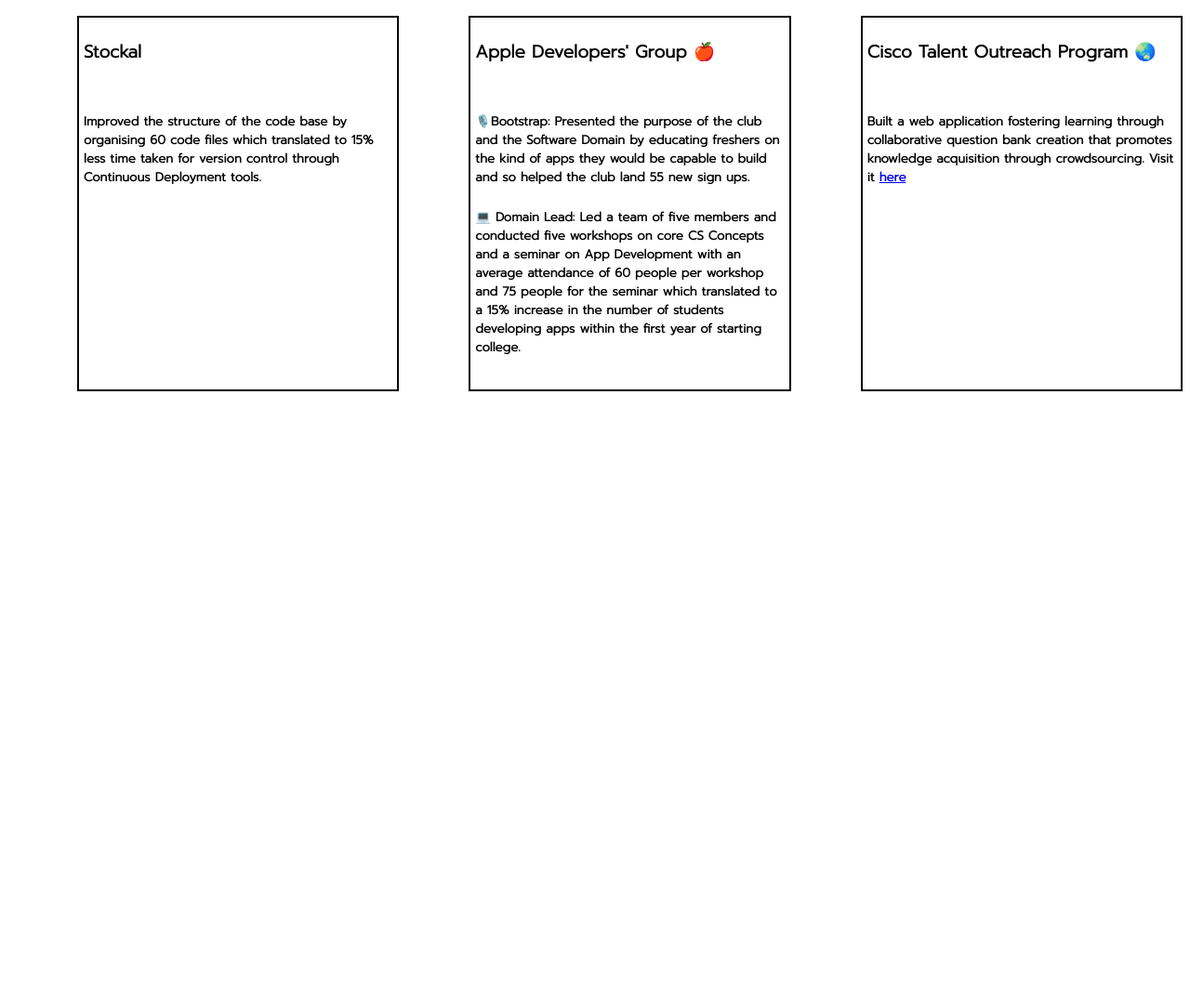
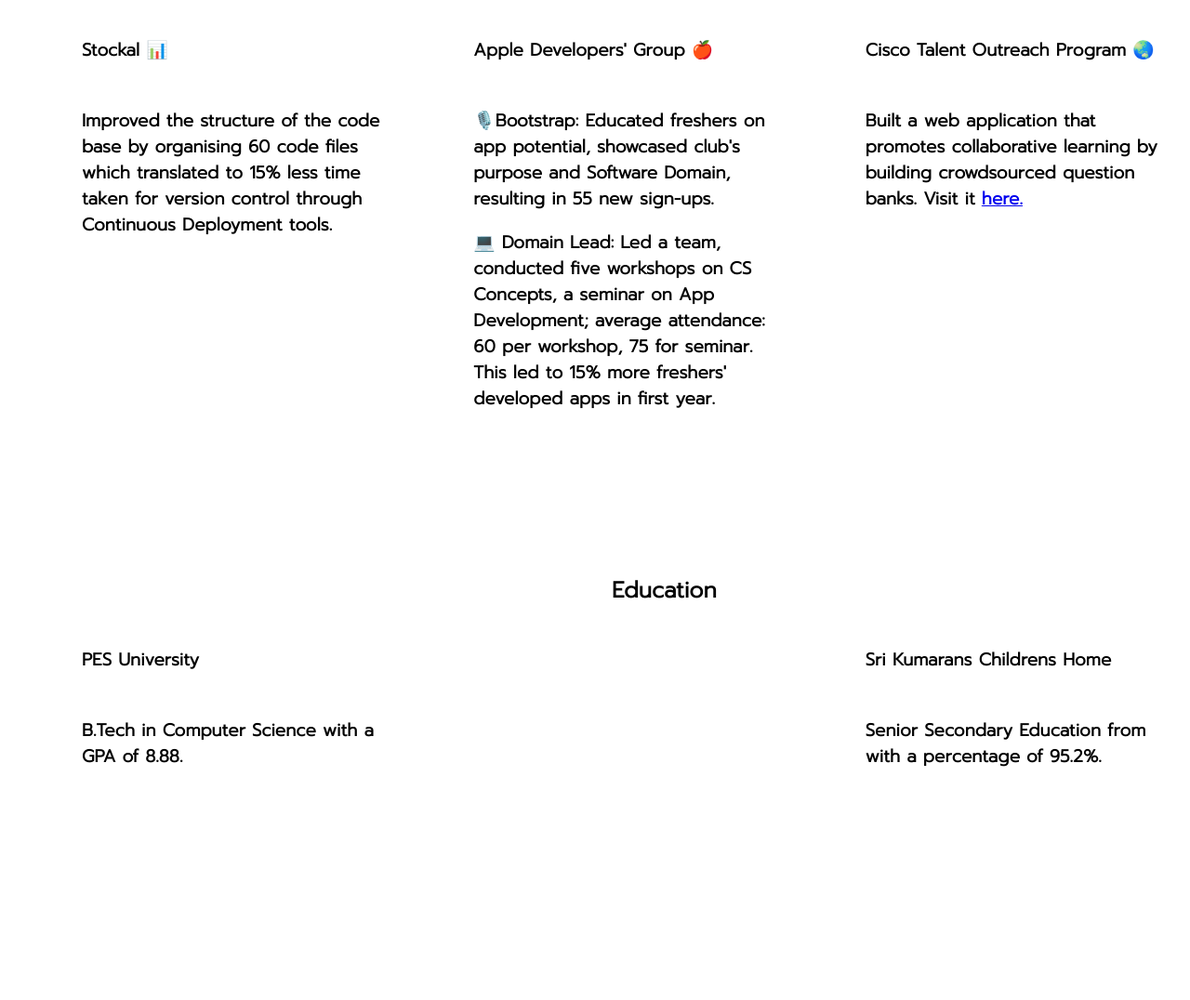
Before and after one commit to KaveeshKhattar/personalwebsite, a plain HTML site: page dev-folder/index.html in a window 1280 px wide. Shown: the part 951-2027 px from the top of the page at 93% size. Before the commit the page ends 1380 px from the top, so only its background shows below. Drawn offline with Linux system fonts and the light colour scheme.

```diff
--- a/dev-folder/index.html
+++ b/dev-folder/index.html
@@ -39,14 +39,14 @@
         <div class="experiencesContent">
             <div class="card">
                 <div class="cardHeading">
-                    <h3>Stockal</h3>
+                    <h3>Stockal 📊</h3>
                 </div>
                 <div class="cardContent">
-                    <h5>
+                    <h3>
                     Improved the structure of the code base by organising 60 code files which
                     translated to 15% less time taken for version control through
                     Continuous Deployment tools.
-                    </h5>
+                    </h3>
                 </div>
             </div>
 
@@ -55,17 +55,14 @@
                     <h3>Apple Developers' Group 🍎</h3>
                 </div>
                 <div class="cardContent">
-                    <h5>🎙️Bootstrap: Presented the purpose of the club and the Software Domain
-                        by educating freshers on the kind of apps they would be capable
-                        to build and so helped the club land 55 new sign ups.
-                        </h5>
-                    <h5>
-                        💻 Domain Lead: Led a team of five members and conducted five workshops
-                        on core CS Concepts and a seminar on App Development with an average
-                        attendance of 60 people per workshop and 75 people for the seminar which
-                        translated to a 15% increase in the
-                        number of students developing apps within the first year of starting college.
-                    </h5>
+                    <h3>🎙️Bootstrap: Educated freshers on app potential, showcased club's purpose
+                        and Software Domain, resulting in 55 new sign-ups.
+                    </h3>
+                    <h3>
+                        💻 Domain Lead: Led a team, conducted five workshops on CS Concepts, a seminar on
+                        App Development; average attendance: 60 per workshop, 75 for seminar. This led to
+                        15% more freshers' developed apps in first year.
+                    </h3>
                 </div>
             </div>
 
@@ -74,12 +71,11 @@
                     <h3>Cisco Talent Outreach Program 🌏</h3>
                 </div>
                 <div class="cardContent">
-                    <h5>
-                        Built a web application fostering
-                        learning through collaborative question bank creation that promotes knowledge
-                        acquisition through crowdsourcing.
-                        Visit it <a href="https://solan.pythonanywhere.com/">here</a>
-                    </h5>
+                    <h3>
+                        Built a web application that promotes collaborative learning
+                        by building crowdsourced question banks.
+                        Visit it <a href="https://solan.pythonanywhere.com/">here.</a>
+                    </h3>
                 </div>
             </div>
 
@@ -87,5 +83,88 @@
 
     </div>
 
+    <div class="experiences">
+        <h2>Education</h2>
+
+        <div class="experiencesContent">
+            <div class="card">
+                <div class="cardHeading">
+                    <h3>PES University</h3>
+                </div>
+                <div class="cardContent">
+                    <h3>
+                        B.Tech in Computer Science with a GPA of 8.88.
+
+                    </h3>
+                </div>
+            </div>
+
+            <div class="card">
+                <div class="cardHeading">
+
+                </div>
+                <div class="cardContent">
+
+                </div>
+            </div>
+
+            <div class="card">
+                <div class="cardHeading">
+                    <h3>Sri Kumarans Childrens Home</h3>
+                </div>
+                <div class="cardContent">
+                    <h3>
+                        Senior Secondary Education from with a percentage of 95.2%.</a>
+                    </h3>
+                </div>
+            </div>
+
+        </div>
+
+    </div>
+
+
+    <div class="experiences">
+        <h2>Projects</h2>
+
+        <div class="experiencesContent">
+            <div class="card">
+                <div class="cardHeading">
+                    <h3>PES University</h3>
+                </div>
+                <div class="cardContent">
+                    <h3>
+                        B.Tech in Computer Science with a GPA of 8.88.
+
+                    </h3>
+                </div>
+            </div>
+
+            <div class="card">
+                <div class="cardHeading">
+
+                </div>
+                <div class="cardContent">
+
+                </div>
+            </div>
+
+            <div class="card">
+                <div class="cardHeading">
+                    <h3>Sri Kumarans Childrens Home</h3>
+                </div>
+                <div class="cardContent">
+                    <h3>
+                        Senior Secondary Education from with a percentage of 95.2%.</a>
+                    </h3>
+                </div>
+            </div>
+
+        </div>
+
+    </div>
+
+
+
 </body>
 </html>
--- a/dev-folder/styles.css
+++ b/dev-folder/styles.css
@@ -67,7 +67,7 @@
 .card{
     height: 400px;
     width: 400px;
-    border: 2px solid black;
+    /* border: 2px solid black; */
     margin-left: 75px;
 
 }
```
Also changed, not shown: dev-folder/imgs/mail.png.
